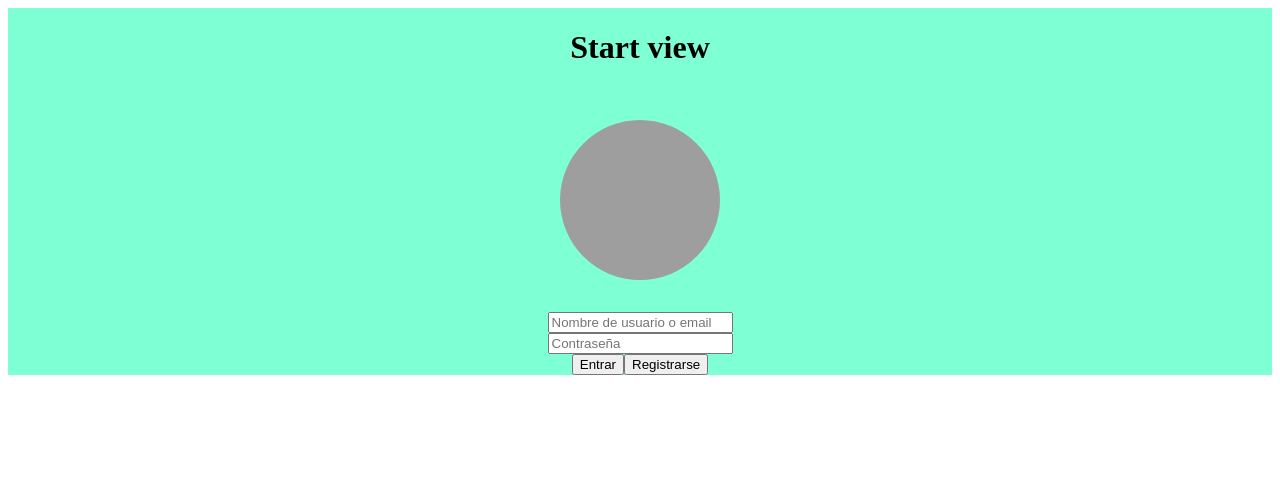
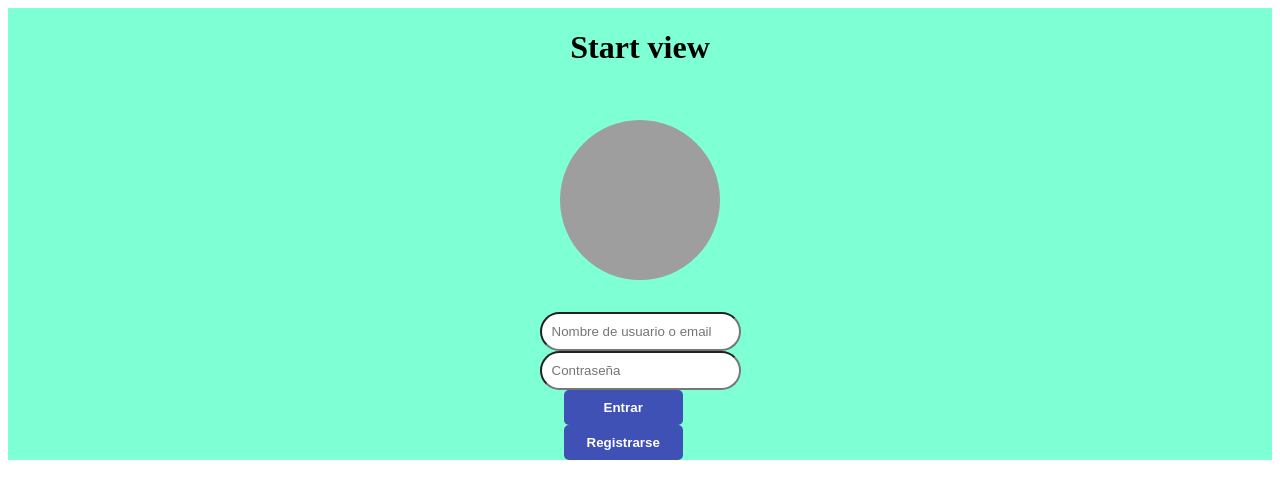
Before and after one commit to JoseLuCG/Proyecto_FinalCurso, a React (Create React App) app in the folder frontend/: page / in a window 1280 px wide. Shown: the top 498 px of the page. Built offline with nearby package versions, Linux system fonts and the light colour scheme; grey boxes are pictures that could not be loaded.

Commit message:
Change the css.

```diff
--- a/frontend/src/components/Login/Login.css
+++ b/frontend/src/components/Login/Login.css
@@ -11,3 +11,19 @@
     height: 10rem;
     margin: 2rem;
 }
+
+.logText{
+    padding:10px;
+    border-radius:20px;
+    box-shadow:5px
+}
+
+.logButton{
+    padding:10px;
+  border:none;
+  background-color:#3F51B5;
+  color:#fff;
+  font-weight:600;
+  border-radius:5px;
+  width:78%;
+}
--- a/frontend/src/components/Login/Login.jsx
+++ b/frontend/src/components/Login/Login.jsx
@@ -25,19 +25,19 @@ function StartView () {
        setStore(response);
 
     }
-    //
+
     return (
         <div className='logingContainer'>
             <h1>Start view</h1>
             <img className='LogoApp' src="https://encrypted-tbn0.gstatic.com/images?q=tbn:ANd9GcTtepaT1fXQVI9_pyOM34JaAx7aASFWzfmyQg&usqp=CAU" alt="Logo imagen" />
-            <input onChange={userDataChangeHandler} type="text" placeholder='Nombre de usuario o email' />
-            <input onChange={passwordChangeHandler} type="password" placeholder='Contraseña' />
+            <input className='logText' onChange={userDataChangeHandler} type="text" placeholder='Nombre de usuario o email' />
+            <input className='logText' onChange={passwordChangeHandler} type="password" placeholder='Contraseña' />
             <div>
                 <Link to={"/profiles/"}>
-                    <button onClick={sendLogin}>Entrar</button>
+                    <button className='logButton' onClick={sendLogin}>Entrar</button>
                 </Link>
                 <Link to={"/sing-up/"}>
-                    <button>Registrarse</button>
+                    <button className='logButton' >Registrarse</button>
                 </Link>
             </div>
         </div>
```
